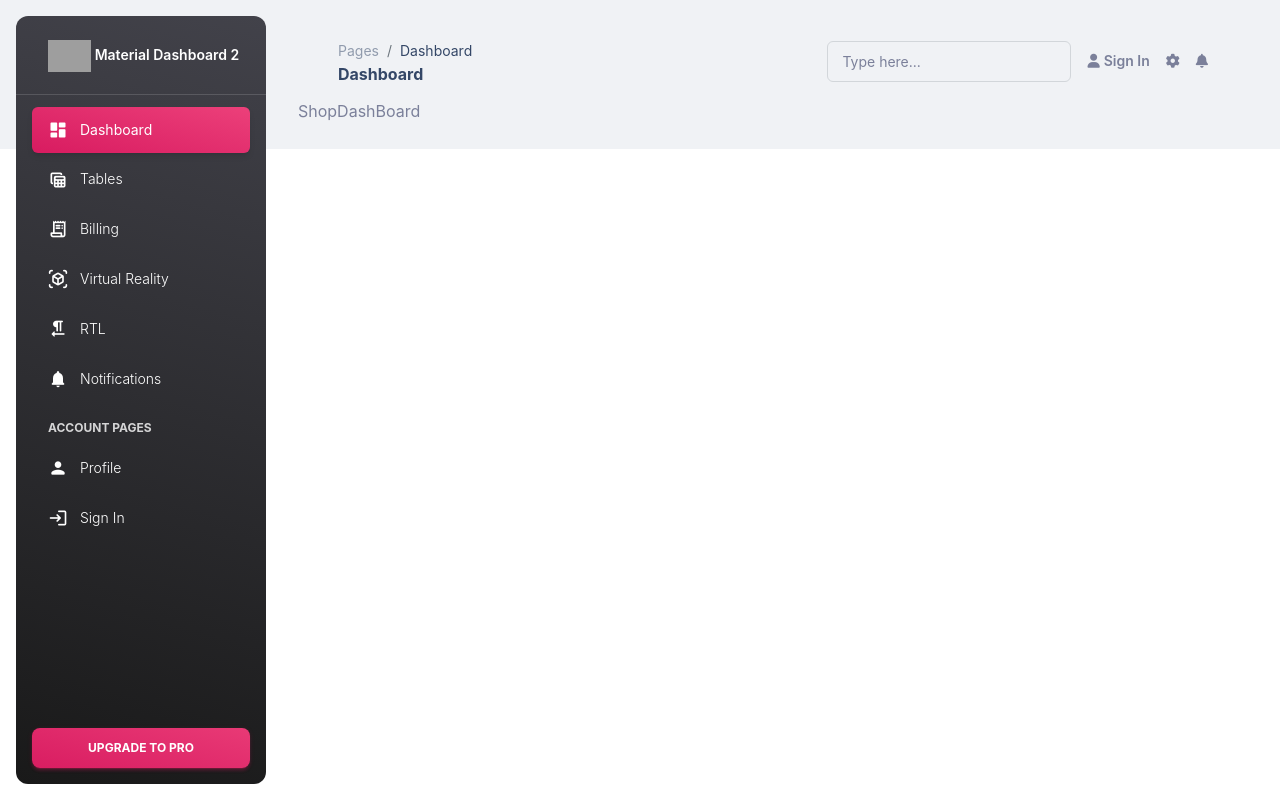
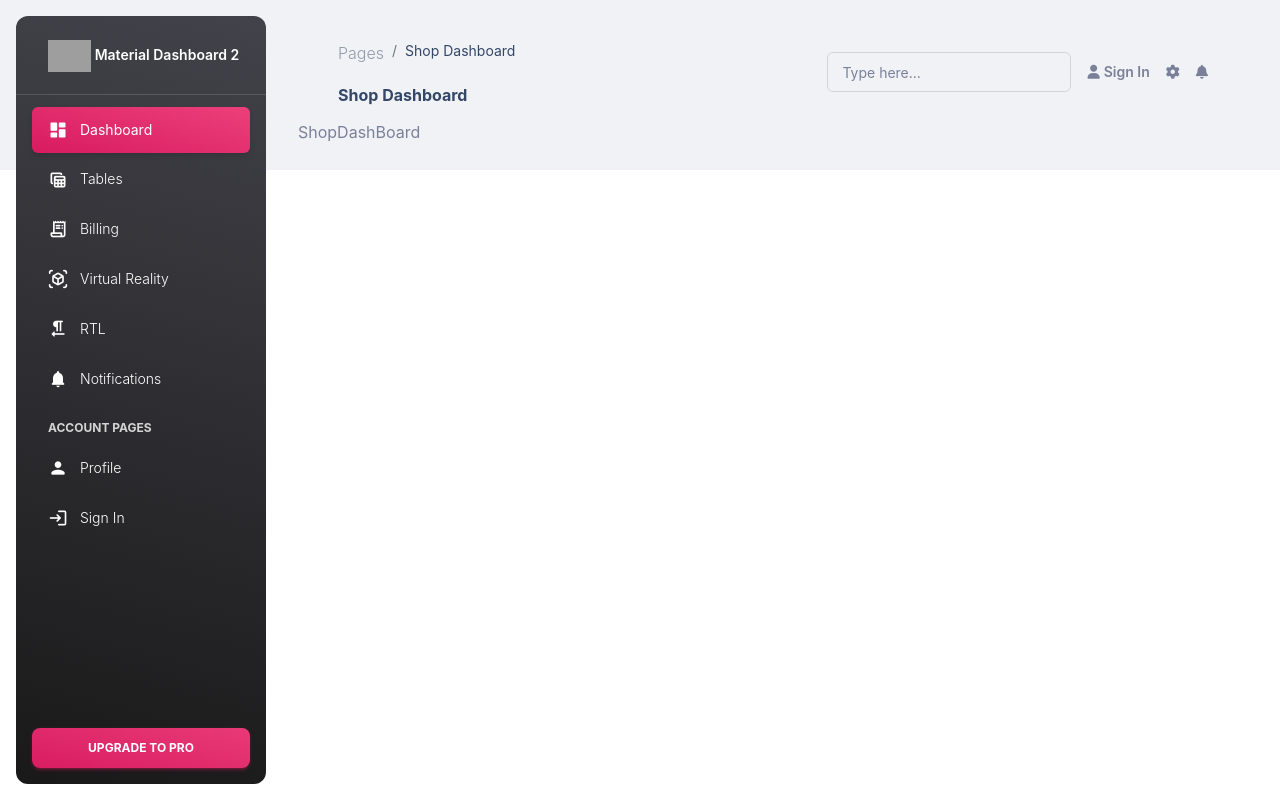
Before and after one commit to R12-PTUD-HTTT/chovietz-FE-admin, a React (Create React App) app: page /shop/dashboard in a window 1280 px wide. Built offline with nearby package versions, Linux system fonts and the light colour scheme; grey boxes are pictures that could not be loaded.

Commit message:
update layout

```diff
--- a/src/components/Layout/Header/Header.jsx
+++ b/src/components/Layout/Header/Header.jsx
@@ -1,7 +1,10 @@
 import React from "react";
+import { useSelector } from "react-redux";
 import { Link } from "react-router-dom";
+import { selectPageHeader } from "../../../redux/selectors/page/pageSelector";
 
 function Header({}) {
+  const pageTitle = useSelector(selectPageHeader);
   return (
     <React.Fragment>
       <nav
@@ -19,18 +22,18 @@ function Header({}) {
           <nav aria-label="breadcrumb">
             <ol className="breadcrumb bg-transparent mb-0 pb-0 pt-1 px-0 me-sm-6 me-5">
               <li className="breadcrumb-item text-sm">
-                <Link className="opacity-5 text-dark" to="">
+                <p className="opacity-5 text-dark" to="">
                   Pages
-                </Link>
+                </p>
               </li>
               <li
                 className="breadcrumb-item text-sm text-dark active"
                 aria-current="page"
               >
-                Dashboard
+                {pageTitle}
               </li>
             </ol>
-            <h6 className="font-weight-bolder mb-0">Dashboard</h6>
+            <h6 className="font-weight-bolder mb-0">{pageTitle}</h6>
           </nav>
           <div
             className="collapse navbar-collapse mt-sm-0 mt-2 me-md-0 me-sm-4"
--- /dev/null
+++ b/src/redux/actions/pageAction.js
@@ -0,0 +1,10 @@
+import { SET_PAGE_HEADER } from "../constants/page/pageConstant";
+
+export const setPageHeder = (pageName) => {
+  return (dispatch) => {
+    dispatch({
+      type: SET_PAGE_HEADER,
+      payload: pageName,
+    });
+  };
+};
--- /dev/null
+++ b/src/redux/constants/page/pageConstant.js
@@ -0,0 +1 @@
+export const SET_PAGE_HEADER = "page/setPageHeder";
--- a/src/redux/reducers/index.js
+++ b/src/redux/reducers/index.js
@@ -1,5 +1,6 @@
 import { combineReducers } from "redux";
+import { pageReducer } from "./page/pageReducer";
 import { userReducer } from "./userReducer";
-const rootReducer = combineReducers({ user: userReducer });
+const rootReducer = combineReducers({ user: userReducer, page: pageReducer });
 
 export default rootReducer;
--- /dev/null
+++ b/src/redux/reducers/page/pageReducer.js
@@ -0,0 +1,11 @@
+import { SET_PAGE_HEADER } from "../../constants/page/pageConstant";
+
+export const pageReducer = (state = { pageName: "" }, action) => {
+  switch (action.type) {
+    case SET_PAGE_HEADER:
+      return { ...state, pageName: action.payload };
+
+    default:
+      return { ...state };
+  }
+};
--- /dev/null
+++ b/src/redux/selectors/page/pageSelector.js
@@ -0,0 +1,5 @@
+import { createSelector } from "reselect";
+
+const page = (state) => state.page;
+
+export const selectPageHeader = createSelector(page, (state) => state.pageName);
--- a/src/views/commons/home/HomePage.jsx
+++ b/src/views/commons/home/HomePage.jsx
@@ -1,5 +1,6 @@
 import React, { useEffect } from "react";
 import { fetchLogin } from "../../../api/userApi";
+import { setPageHeder } from "../../../redux/actions/pageAction";
 
 function HomePage(props) {
   // useEffect(() => {
@@ -9,7 +10,7 @@ function HomePage(props) {
   //   });
   //   console.log(response);
   // }, []);
-
+  setPageHeder("Dashboard");
   return (
     <>
       <h2>Home</h2>
--- a/src/views/shop/ShopDashBoard/index.js
+++ b/src/views/shop/ShopDashBoard/index.js
@@ -1,6 +1,10 @@
 import React from "react";
+import { useDispatch } from "react-redux";
+import { setPageHeder } from "../../../redux/actions/pageAction";
 
 function ShopDashBoard(props) {
+  const dispatch = useDispatch();
+  dispatch(setPageHeder("Shop Dashboard"));
   return <div>ShopDashBoard</div>;
 }
 
```
